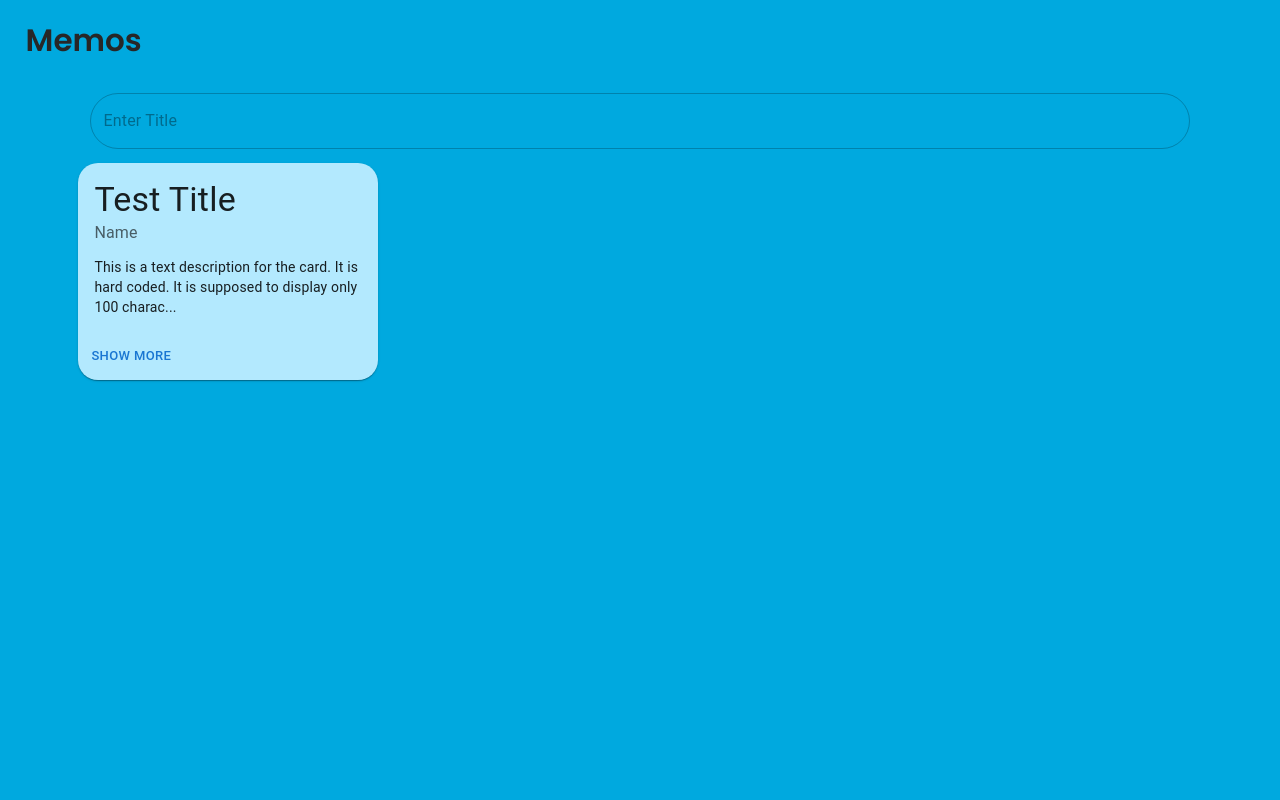
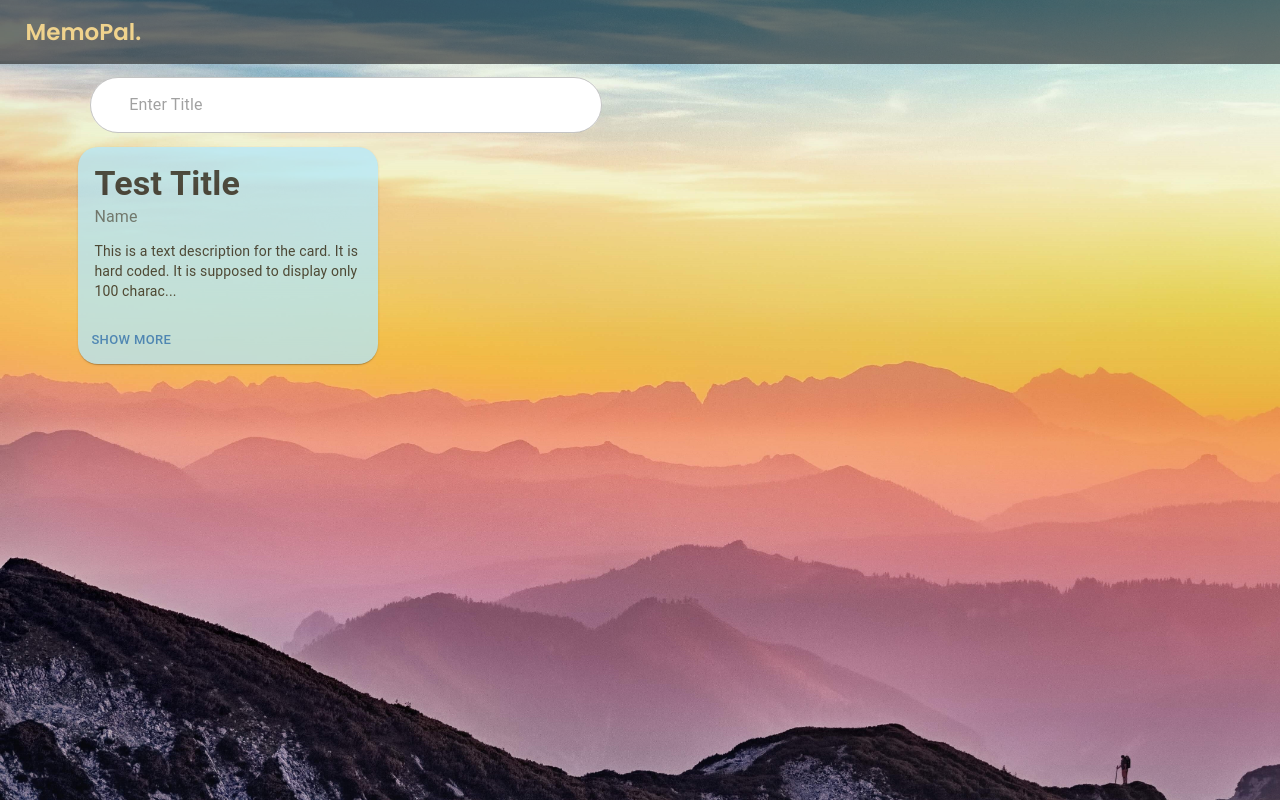
Before and after one commit to fcodelabs/training-web, a React (Create React App) app: page / in a window 1280 px wide. Built offline with nearby package versions, Linux system fonts and the light colour scheme.

Commit message:
change styles

```diff
--- a/public/index.html
+++ b/public/index.html
@@ -11,7 +11,7 @@
         />
 
         <link rel="manifest" href="%PUBLIC_URL%/manifest.json" />
-    <title>Memorlog</title>
+        <title>MemoPal.</title>
     </head>
     <body>
         <noscript>You need to enable JavaScript to run this app.</noscript>
--- a/src/App.css
+++ b/src/App.css
@@ -8,21 +8,19 @@
 }
 
 .App {
-  background-color: #00A9DF;
+  background-image: url(./images/homeBackground.jpg);
+  background-size: cover;
   min-height: 100vh;
 }
 
 .App-header {
+  background-color: #262626a1;
   padding-left: 2%;
-  min-height: 10vh;
+  height: 8vh;
   display: flex;
   flex-direction: column;
   justify-content: center;
-  font-size: calc(15px + 2vmin);
-  color: #272727;
+  font-size: calc(7px + 2vmin);
+  color: #F0D38D;
   font-weight: 600;
 }
-
-.App-link {
-  color: #61dafb;
-}
--- a/src/App.js
+++ b/src/App.js
@@ -4,7 +4,7 @@ import DiaryHome from "./pages/DiaryHome";
 const App = () => {
     return (
         <div className="App">
-            <div className="App-header">Memos</div>
+            <div className="App-header">MemoPal.</div>
             <DiaryHome />
         </div>
     );
--- a/src/components/AddCardForm.js
+++ b/src/components/AddCardForm.js
@@ -60,8 +60,11 @@ const AddCardForm = (userName) => {
                 sx={{
                     "& .MuiOutlinedInput-root": {
                         borderRadius: 10,
-
+                        backgroundColor: "#ffffff",
+                        fontSize: 16,
+                        pl: "2%",
                         mx: "7%",
+                        width: "40%",
                     },
                 }}
                 placeholder="Enter Title"
@@ -76,6 +79,9 @@ const AddCardForm = (userName) => {
                         sx={{
                             "& .MuiOutlinedInput-root": {
                                 borderRadius: 3,
+                                backgroundColor: "#ffffff",
+                                fontSize: 16,
+                                pl: "2%",
                                 mx: "7%",
                             },
                         }}
@@ -84,7 +90,7 @@ const AddCardForm = (userName) => {
                         value={description}
                         onChange={handleDescriptionChange}
                         multiline
-                        minRows={4}
+                        minRows={3}
                     />
                     <Button
                         sx={{
@@ -93,8 +99,8 @@ const AddCardForm = (userName) => {
                             mx: "7%",
                             pl: 5,
                             pr: 5,
-                            color: "#dcdcdc",
-                            backgroundColor: "#1a1a1a",
+                            color: "#fff",
+                            backgroundColor: "#0A0812",
                             fontWeight: 600,
                         }}
                         type="Submit"
--- a/src/components/DiaryCard.js
+++ b/src/components/DiaryCard.js
@@ -15,17 +15,22 @@ const DiaryCard = ({ title, userName, description, backgroundColor }) => {
                 width: 300,
                 borderRadius: 5,
                 backgroundColor: { backgroundColor },
+                opacity: 0.75,
             }}
         >
             <CardContent>
-                <Typography variant="h4" component="div">
+                <Typography
+                    variant="h4"
+                    component="div"
+                    sx={{ fontWeight: 600 }}
+                >
                     {title}
                 </Typography>
                 <Typography sx={{ mb: 1.5 }} color="text.secondary">
                     {userName}
                 </Typography>
                 <Typography variant="body2">
-                    {!cardExpand
+                    {!cardExpand && description.length > 100
                         ? description.substring(0, 100) + "..."
                         : description}
                 </Typography>
```
Also changed, not shown: src/images/homeBackground.jpg (added). Lines whose indentation alone changed are shown as unchanged.
